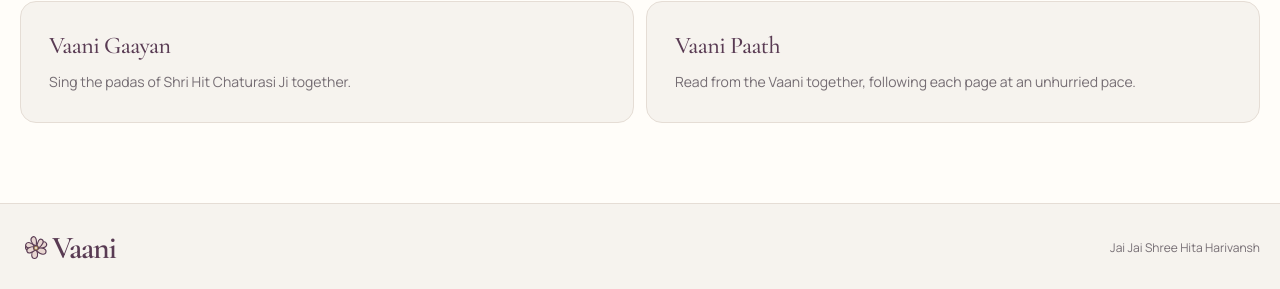
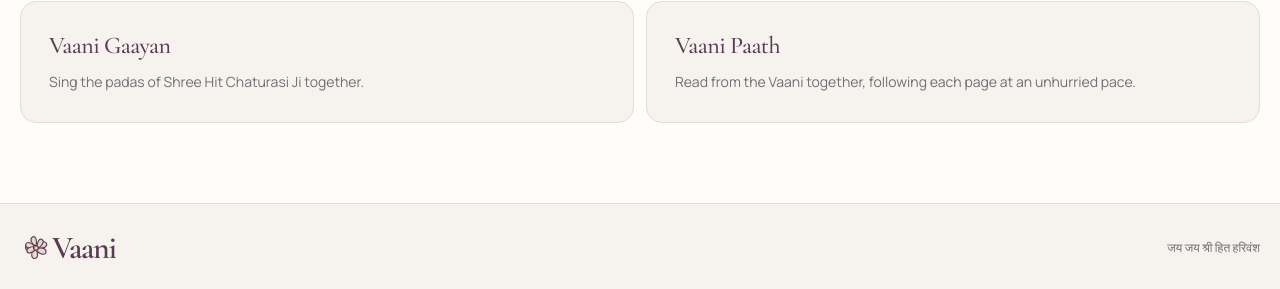
Before and after one commit to ElusiveX99/vaani, a Next.js app: page / in a window 1280 px wide. Shown: the part 893-1182 px from the top of the page. Built offline with nearby package versions, Linux system fonts and the light colour scheme.

Commit message:
Standardize Shree spelling and update footer invocation

```diff
--- a/src/app/page.tsx
+++ b/src/app/page.tsx
@@ -4,7 +4,7 @@ import { BrandMark } from "@/components/brand-lockup";
 const practices = [
   {
     title: "Vaani Gaayan",
-    detail: "Sing the padas of Shri Hit Chaturasi Ji together.",
+    detail: "Sing the padas of Shree Hit Chaturasi Ji together.",
   },
   {
     title: "Vaani Paath",
@@ -77,7 +77,7 @@ export default function LandingPage() {
 
       <footer className="page-shell flex flex-col gap-2 py-7 sm:flex-row sm:items-center sm:justify-between">
         <BrandMark />
-        <p className="text-xs text-[var(--muted)]">Jai Jai Shree Hita Harivansh</p>
+        <p className="text-xs text-[var(--muted)]">जय जय श्री हित हरिवंश</p>
       </footer>
     </main>
   );
```
Also changed, not shown: src/app/icon.svg.
